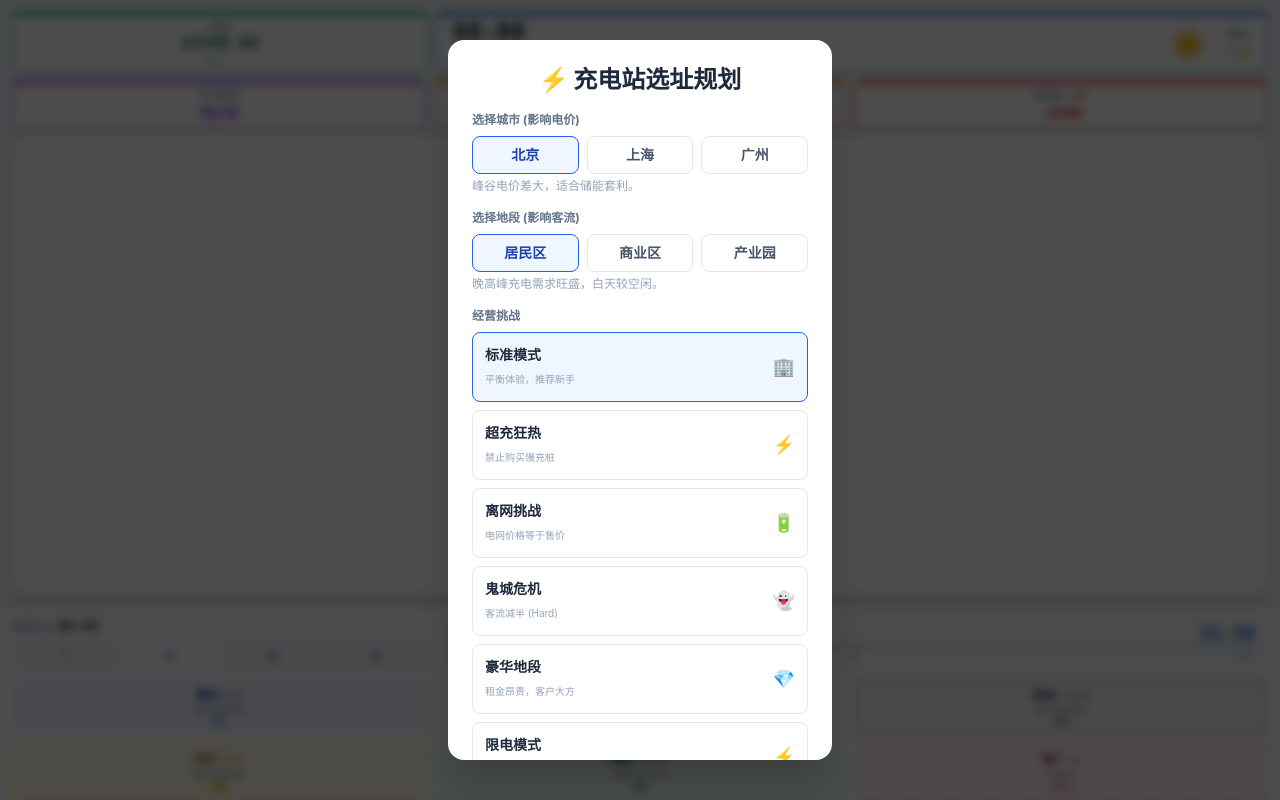
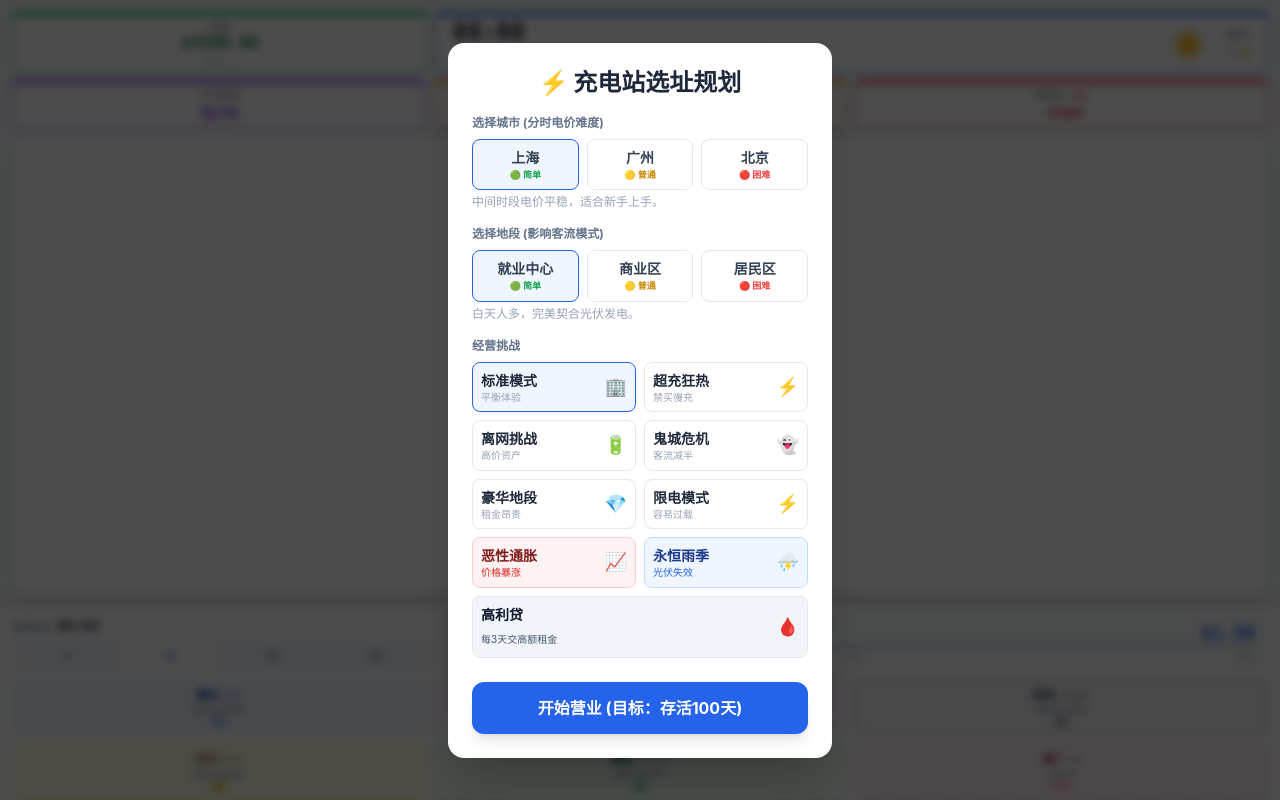
Before and after one commit to ni1o1/EVsim_visualize, a website: page docs/charge.html in a window 1280 px wide. Drawn offline with nearby package versions, Linux system fonts and the light colour scheme.

Commit message:
Update charge.html

```diff
--- a/docs/charge.html
+++ b/docs/charge.html
@@ -339,54 +339,84 @@
             <h1 class="text-2xl font-black text-slate-800 mb-4 text-center">⚡ 充电站选址规划</h1>
 
 <div class="mb-4">
-                <label class="block text-xs font-bold text-slate-500 uppercase mb-2">选择城市 (影响电价)</label>
+    <label class="block text-xs font-bold text-slate-500 uppercase mb-2">选择城市 (分时电价难度)</label>
     <div class="grid grid-cols-3 gap-2">
-                    <div onclick="selectOption('city', 'bj')" class="option-card city-card border rounded-lg p-2 text-center text-sm font-bold text-slate-600 cursor-pointer selected" data-val="bj">北京</div>
-                    <div onclick="selectOption('city', 'sh')" class="option-card city-card border rounded-lg p-2 text-center text-sm font-bold text-slate-600 cursor-pointer" data-val="sh">上海</div>
-                    <div onclick="selectOption('city', 'gz')" class="option-card city-card border rounded-lg p-2 text-center text-sm font-bold text-slate-600 cursor-pointer" data-val="gz">广州</div>
-                </div>
-                <p id="city-desc" class="text-xs text-slate-400 mt-1">峰谷电价差大，适合储能套利。</p>
+        <div onclick="selectOption('city', 'sh')" class="option-card city-card border rounded-lg p-2 text-center cursor-pointer selected" data-val="sh">
+            <div class="text-sm font-bold text-slate-700">上海</div>
+            <div class="text-[9px] text-green-600 font-bold">🟢 简单</div>
+        </div>
+
+        <div onclick="selectOption('city', 'gz')" class="option-card city-card border rounded-lg p-2 text-center cursor-pointer" data-val="gz">
+            <div class="text-sm font-bold text-slate-700">广州</div>
+            <div class="text-[9px] text-yellow-600 font-bold">🟡 普通</div>
+        </div>
+
+        <div onclick="selectOption('city', 'bj')" class="option-card city-card border rounded-lg p-2 text-center cursor-pointer" data-val="bj">
+            <div class="text-sm font-bold text-slate-700">北京</div>
+            <div class="text-[9px] text-red-500 font-bold">🔴 困难</div>
+        </div>
+    </div>
+    <p id="city-desc" class="text-xs text-slate-400 mt-1">中间时段电价平稳，适合新手上手。</p>
 </div>
 
 <div class="mb-4">
-                <label class="block text-xs font-bold text-slate-500 uppercase mb-2">选择地段 (影响客流)</label>
+    <label class="block text-xs font-bold text-slate-500 uppercase mb-2">选择地段 (影响客流模式)</label>
     <div class="grid grid-cols-3 gap-2">
-                    <div onclick="selectOption('loc', 'res')" class="option-card loc-card border rounded-lg p-2 text-center text-sm font-bold text-slate-600 cursor-pointer selected" data-val="res">居民区</div>
-                    <div onclick="selectOption('loc', 'com')" class="option-card loc-card border rounded-lg p-2 text-center text-sm font-bold text-slate-600 cursor-pointer" data-val="com">商业区</div>
-                    <div onclick="selectOption('loc', 'ind')" class="option-card loc-card border rounded-lg p-2 text-center text-sm font-bold text-slate-600 cursor-pointer" data-val="ind">产业园</div>
-                </div>
-                <p id="loc-desc" class="text-xs text-slate-400 mt-1">晚高峰充电需求旺盛，白天较空闲。</p>
-            </div>
-
+        <div onclick="selectOption('loc', 'ind')" class="option-card loc-card border rounded-lg p-2 text-center cursor-pointer selected" data-val="ind">
+            <div class="text-sm font-bold text-slate-700">就业中心</div>
+            <div class="text-[9px] text-green-600 font-bold">🟢 简单</div>
+        </div>
+
+        <div onclick="selectOption('loc', 'com')" class="option-card loc-card border rounded-lg p-2 text-center cursor-pointer" data-val="com">
+            <div class="text-sm font-bold text-slate-700">商业区</div>
+            <div class="text-[9px] text-yellow-600 font-bold">🟡 普通</div>
+        </div>
+
+        <div onclick="selectOption('loc', 'res')" class="option-card loc-card border rounded-lg p-2 text-center cursor-pointer" data-val="res">
+            <div class="text-sm font-bold text-slate-700">居民区</div>
+            <div class="text-[9px] text-red-500 font-bold">🔴 困难</div>
+        </div>
+    </div>
+    <p id="loc-desc" class="text-xs text-slate-400 mt-1">白天人多，完美契合光伏发电。</p>
+</div>
 <div class="mb-6">
     <label class="block text-xs font-bold text-slate-500 uppercase mb-2">经营挑战</label>
-                <div class="flex flex-col gap-2">
-                    <div onclick="selectOption('mode', 'std')" class="option-card mode-card border rounded-lg p-3 cursor-pointer selected flex justify-between items-center" data-val="std">
-                        <div><span class="block text-sm font-bold text-slate-800">标准模式</span><span class="text-[10px] text-slate-400">平衡体验，推荐新手</span></div><span class="text-lg">🏢</span>
-                    </div>
-                    <div onclick="selectOption('mode', 'super')" class="option-card mode-card border rounded-lg p-3 cursor-pointer flex justify-between items-center" data-val="super">
-                        <div><span class="block text-sm font-bold text-slate-800">超充狂热</span><span class="text-[10px] text-slate-400">禁止购买慢充桩</span></div><span class="text-lg">⚡</span>
-                    </div>
-                    <div onclick="selectOption('mode', 'offgrid')" class="option-card mode-card border rounded-lg p-3 cursor-pointer flex justify-between items-center" data-val="offgrid">
-                        <div><span class="block text-sm font-bold text-slate-800">离网挑战</span><span class="text-[10px] text-slate-400">电网价格等于售价</span></div><span class="text-lg">🔋</span>
-                    </div>
-                    <div onclick="selectOption('mode', 'ghost')" class="option-card mode-card border rounded-lg p-3 cursor-pointer flex justify-between items-center" data-val="ghost">
-                        <div><span class="block text-sm font-bold text-slate-800">鬼城危机</span><span class="text-[10px] text-slate-400">客流减半 (Hard)</span></div><span class="text-lg">👻</span>
-                    </div>
-                    <div onclick="selectOption('mode', 'luxury')" class="option-card mode-card border rounded-lg p-3 cursor-pointer flex justify-between items-center" data-val="luxury">
-                        <div><span class="block text-sm font-bold text-slate-800">豪华地段</span><span class="text-[10px] text-slate-400">租金昂贵，客户大方</span></div><span class="text-lg">💎</span>
-                    </div>
-                    <div onclick="selectOption('mode', 'powerlimit')" class="option-card mode-card border rounded-lg p-3 cursor-pointer flex justify-between items-center" data-val="powerlimit">
-                        <div><span class="block text-sm font-bold text-slate-800">限电模式</span><span class="text-[10px] text-slate-400">电压很低，容易过载</span></div><span class="text-lg">⚡</span>
-                    </div>
-
-                    <div onclick="selectOption('mode', 'inflation')" class="option-card mode-card border rounded-lg p-3 cursor-pointer flex justify-between items-center border-red-200 bg-red-50" data-val="inflation">
-                        <div><span class="block text-sm font-bold text-red-900">恶性通胀</span><span class="text-[10px] text-red-600">资产价格暴涨</span></div><span class="text-lg">📈</span>
-                    </div>
-                    <div onclick="selectOption('mode', 'rain')" class="option-card mode-card border rounded-lg p-3 cursor-pointer flex justify-between items-center border-blue-200 bg-blue-50" data-val="rain">
-                        <div><span class="block text-sm font-bold text-blue-900">永恒雨季</span><span class="text-[10px] text-blue-600">永久暴雨 (Hard)</span></div><span class="text-lg">⛈️</span>
-                    </div>
-                    <div onclick="selectOption('mode', 'shark')" class="option-card mode-card border rounded-lg p-3 cursor-pointer flex justify-between items-center border-slate-200 bg-slate-100" data-val="shark">
+
+    <div class="grid grid-cols-2 gap-2">
+
+        <div onclick="selectOption('mode', 'std')" class="option-card mode-card border rounded-lg p-2 cursor-pointer selected flex justify-between items-center h-full" data-val="std">
+            <div class="overflow-hidden"><span class="block text-sm font-bold text-slate-800 truncate">标准模式</span><span class="block text-[10px] text-slate-400 leading-tight">平衡体验</span></div><span class="text-lg ml-1">🏢</span>
+        </div>
+
+        <div onclick="selectOption('mode', 'super')" class="option-card mode-card border rounded-lg p-2 cursor-pointer flex justify-between items-center h-full" data-val="super">
+            <div class="overflow-hidden"><span class="block text-sm font-bold text-slate-800 truncate">超充狂热</span><span class="block text-[10px] text-slate-400 leading-tight">禁买慢充</span></div><span class="text-lg ml-1">⚡</span>
+        </div>
+
+        <div onclick="selectOption('mode', 'offgrid')" class="option-card mode-card border rounded-lg p-2 cursor-pointer flex justify-between items-center h-full" data-val="offgrid">
+            <div class="overflow-hidden"><span class="block text-sm font-bold text-slate-800 truncate">离网挑战</span><span class="block text-[10px] text-slate-400 leading-tight">高价资产</span></div><span class="text-lg ml-1">🔋</span>
+        </div>
+
+        <div onclick="selectOption('mode', 'ghost')" class="option-card mode-card border rounded-lg p-2 cursor-pointer flex justify-between items-center h-full" data-val="ghost">
+            <div class="overflow-hidden"><span class="block text-sm font-bold text-slate-800 truncate">鬼城危机</span><span class="block text-[10px] text-slate-400 leading-tight">客流减半</span></div><span class="text-lg ml-1">👻</span>
+        </div>
+
+        <div onclick="selectOption('mode', 'luxury')" class="option-card mode-card border rounded-lg p-2 cursor-pointer flex justify-between items-center h-full" data-val="luxury">
+            <div class="overflow-hidden"><span class="block text-sm font-bold text-slate-800 truncate">豪华地段</span><span class="block text-[10px] text-slate-400 leading-tight">租金昂贵</span></div><span class="text-lg ml-1">💎</span>
+        </div>
+
+        <div onclick="selectOption('mode', 'powerlimit')" class="option-card mode-card border rounded-lg p-2 cursor-pointer flex justify-between items-center h-full" data-val="powerlimit">
+            <div class="overflow-hidden"><span class="block text-sm font-bold text-slate-800 truncate">限电模式</span><span class="block text-[10px] text-slate-400 leading-tight">容易过载</span></div><span class="text-lg ml-1">⚡</span>
+        </div>
+
+        <div onclick="selectOption('mode', 'inflation')" class="option-card mode-card border rounded-lg p-2 cursor-pointer flex justify-between items-center border-red-200 bg-red-50 h-full" data-val="inflation">
+            <div class="overflow-hidden"><span class="block text-sm font-bold text-red-900 truncate">恶性通胀</span><span class="block text-[10px] text-red-600 leading-tight">价格暴涨</span></div><span class="text-lg ml-1">📈</span>
+        </div>
+
+        <div onclick="selectOption('mode', 'rain')" class="option-card mode-card border rounded-lg p-2 cursor-pointer flex justify-between items-center border-blue-200 bg-blue-50 h-full" data-val="rain">
+            <div class="overflow-hidden"><span class="block text-sm font-bold text-blue-900 truncate">永恒雨季</span><span class="block text-[10px] text-blue-600 leading-tight">光伏失效</span></div><span class="text-lg ml-1">⛈️</span>
+        </div>
+
+        <div onclick="selectOption('mode', 'shark')" class="col-span-2 option-card mode-card border rounded-lg p-2 cursor-pointer flex justify-between items-center border-slate-200 bg-slate-100 h-full" data-val="shark">
             <div><span class="block text-sm font-bold text-slate-900">高利贷</span><span class="text-[10px] text-slate-600">每3天交高额租金</span></div><span class="text-lg">🩸</span>
         </div>
     </div>
@@ -452,17 +482,122 @@
 <script>
 // ================= 配置数据 =================
 const CITY_CONFIG = {
-    // 北京: 谷电 0.3, 平电 0.5, 峰电 0.8-1.5
-    // 逻辑修正：0.3时必须充电，0.5时如果不缺电可以不充，留着放电
-    bj: { name: "北京", prices: [0.3, 0.3, 0.3, 0.3, 0.3, 0.3, 0.5, 0.8, 1.2, 1.4, 1.4, 1.2, 0.8, 0.8, 1.2, 1.4, 1.5, 1.5, 1.2, 1.0, 0.8, 0.5, 0.4, 0.3] },
-    sh: { name: "上海", prices: [0.4, 0.4, 0.4, 0.4, 0.4, 0.6, 0.8, 1.0, 1.0, 1.0, 1.2, 1.2, 1.0, 1.0, 1.0, 1.2, 1.2, 1.0, 0.8, 0.8, 0.6, 0.5, 0.4, 0.4] },
-    gz: { name: "广州", prices: [0.35,0.35,0.35,0.35,0.35,0.4, 0.7, 1.0, 1.3, 1.3, 1.1, 1.0, 0.9, 0.9, 1.1, 1.3, 1.4, 1.3, 1.1, 0.9, 0.7, 0.5, 0.4, 0.35] }
+    // 数据来源：2023年中国主要城市EV基础设施表 (Table 1)
+
+    // 北京 (Beijing)
+    // 谷(Low): 23:00-7:00
+    // 平(Med): 7:00-10:00, 13:00-17:00, 22:00-23:00
+    // 峰(High): 10:00-13:00, 17:00-22:00
+    bj: {
+        name: "北京",
+        prices: [
+            // 00-06 (谷)
+            0.35, 0.35, 0.35, 0.35, 0.35, 0.35, 0.35,
+            // 07-09 (平)
+            0.75, 0.75, 0.75,
+            // 10-12 (峰 - 午间高峰)
+            1.50, 1.50, 1.50,
+            // 13-16 (平)
+            0.75, 0.75, 0.75, 0.75,
+            // 17-21 (峰 - 晚高峰)
+            1.50, 1.50, 1.50, 1.50, 1.50,
+            // 22 (平)
+            0.75,
+            // 23 (谷)
+            0.35
+        ]
+    },
+
+    // 广州 (Guangzhou)
+    // 谷(Low): 0:00-8:00
+    // 平(Med): 8:00-10:00, 12:00-14:00, 19:00-24:00
+    // 峰(High): 10:00-12:00, 14:00-19:00 (超长下午高峰)
+    gz: {
+        name: "广州",
+        prices: [
+            // 00-07 (谷 - 早上8点才结束)
+            0.35, 0.35, 0.35, 0.35, 0.35, 0.35, 0.35, 0.35,
+            // 08-09 (平)
+            0.75, 0.75,
+            // 10-11 (峰)
+            1.50, 1.50,
+            // 12-13 (平 - 午休)
+            0.75, 0.75,
+            // 14-18 (峰 - 下午极其昂贵)
+            1.50, 1.50, 1.50, 1.50, 1.50,
+            // 19-23 (平 - 晚上比较友好)
+            0.75, 0.75, 0.75, 0.75, 0.75
+        ]
+    },
+
+    // 上海 (Shanghai)
+    // 谷(Low): 22:00-6:00
+    // 平(Med): 6:00-8:00, 11:00-18:00, 21:00-22:00
+    // 峰(High): 8:00-11:00, 18:00-21:00 (典型的早晚双高峰)
+    sh: {
+        name: "上海",
+        prices: [
+            // 00-05 (谷)
+            0.35, 0.35, 0.35, 0.35, 0.35, 0.35,
+            // 06-07 (平)
+            0.75, 0.75,
+            // 08-10 (峰 - 早高峰)
+            1.50, 1.50, 1.50,
+            // 11-17 (平 - 白天平稳)
+            0.75, 0.75, 0.75, 0.75, 0.75, 0.75, 0.75,
+            // 18-20 (峰 - 晚高峰)
+            1.50, 1.50, 1.50,
+            // 21 (平)
+            0.75,
+            // 22-23 (谷 - 入夜早)
+            0.35, 0.35
+        ]
+    }
 };
 
 const LOC_CONFIG = {
-    res: { name: "居民区", traffic: [0.4, 0.1, 0.05, 0.05, 0.1, 0.2, 0.3, 0.2, 0.1, 0.1, 0.1, 0.1, 0.1, 0.1, 0.2, 0.3, 0.5, 0.8, 0.9, 0.8, 0.7, 0.6, 0.5, 0.5] },
-    com: { name: "商业区", traffic: [0.05, 0.05, 0.05, 0.05, 0.05, 0.1, 0.2, 0.3, 0.4, 0.5, 0.6, 0.8, 0.9, 0.8, 0.7, 0.6, 0.5, 0.4, 0.3, 0.2, 0.1, 0.1, 0.05, 0.05] },
-    ind: { name: "产业园", traffic: [0.1, 0.1, 0.1, 0.1, 0.2, 0.3, 0.5, 0.8, 0.9, 0.5, 0.4, 0.6, 0.6, 0.4, 0.4, 0.5, 0.8, 0.7, 0.4, 0.2, 0.1, 0.1, 0.1, 0.1] }
+    // 居民区：早起出门有一波小高潮，白天低谷，傍晚下班回家开始暴涨，半夜逐渐回落
+    res: {
+        name: "居民区",
+        // 00-05点: 深夜还有网约车回村或晚归族，但比以前低
+        // 06-08点: 早高峰救急充电
+        // 09-16点: 大家上班去了，空城
+        // 17-23点: 下班回家，高峰期
+        traffic: [
+            0.3, 0.2, 0.1, 0.1, 0.1, 0.2, // 00-05
+            0.4, 0.5, 0.3, 0.2, 0.1, 0.1, // 06-11 (07:00是早高峰)
+            0.1, 0.1, 0.2, 0.3, 0.6, 0.8, // 12-17 (17:00开始下班)
+            0.9, 1.0, 0.9, 0.7, 0.5, 0.4  // 18-23 (19:00是峰值)
+        ]
+    },
+
+    // 商业区：早上没人，中午吃饭小高峰，下午茶平稳，晚上吃饭逛街大高峰
+    com: {
+        name: "商业区",
+        // 00-09点: 店铺关门，几无流量
+        // 11-13点: 午餐高峰
+        // 18-21点: 晚餐/电影/购物 绝对晚高峰
+        traffic: [
+            0.05, 0.05, 0.0, 0.0, 0.0, 0.0, // 00-05
+            0.1, 0.2, 0.4, 0.6, 0.8, 0.9,   // 06-11 (10点开门, 11点午餐)
+            0.8, 0.7, 0.7, 0.6, 0.7, 0.9,   // 12-17 (下午稍降, 17点开始回升)
+            1.0, 1.0, 0.9, 0.6, 0.3, 0.1    // 18-23 (18-20点最火爆)
+        ]
+    },
+
+    // 产业园：上班打卡后插枪，白天持续充，下班人去楼空
+    ind: {
+        name: "就业中心",
+        // 08-10点: 到达高峰，抢桩最凶的时候
+        // 11-16点: 持续平稳，主要是补电或访客
+        // 18点后:  迅速归零
+        traffic: [
+            0.05, 0.05, 0.05, 0.05, 0.1, 0.2, // 00-05 (夜班极少)
+            0.5, 0.9, 1.0, 0.8, 0.6, 0.5,     // 06-11 (08-09点疯狂涌入)
+            0.5, 0.5, 0.4, 0.3, 0.2, 0.1,     // 12-17 (下午逐渐减少)
+            0.05, 0.05, 0.05, 0.05, 0.05, 0.05 // 18-23 (下班回家了)
+        ]
+    }
 };
 
 const CONFIG = {
@@ -506,7 +641,7 @@ const TIME_LABELS = generateTimeLabels(); // 144个时间点
 
 // ================= 状态管理 =================
 let state = getInitialState();
-let selectedSettings = { city: 'bj', loc: 'res', mode: 'std' };
+let selectedSettings = { city: 'sh', loc: 'ind', mode: 'std' };
 let modalOpenCount = 0;
 let myChart = null; // ECharts 实例
 
@@ -551,8 +686,24 @@ function selectOption(type, val) {
     document.querySelector(`.${type}-card[data-val="${val}"]`).classList.add('selected');
 
 if (type === 'city') {
-        const desc = { bj: "峰谷差大", sh: "电价平缓", gz: "午间高价" };
+        const desc = {
+            // 上海：最友好的曲线
+            sh: "白天有超长平价期(11-18点)，容错率高，适合光伏。",
+
+            // 广州：下午是鬼门关
+            gz: "下午(14-19点)电价极高，商业区慎选！晚上较便宜。",
+
+            // 北京：晚高峰杀手
+            bj: "晚高峰(17-22点)电价极贵且长，居民区必须配储能！"
+        };
         document.getElementById('city-desc').innerText = desc[val];
+
+        // 增加动态颜色提示，增强警示效果
+        const descEl = document.getElementById('city-desc');
+        if(val === 'sh') descEl.className = "text-xs text-green-600 mt-1 font-bold";
+        else if(val === 'bj') descEl.className = "text-xs text-red-500 mt-1 font-bold";
+        else descEl.className = "text-xs text-slate-400 mt-1";
+
     } else if (type === 'loc') {
         const desc = { res: "晚间需求大", com: "白日需求大", ind: "早晚双高峰" };
         document.getElementById('loc-desc').innerText = desc[val];
@@ -581,6 +732,12 @@ function startGame() {
         }
     }
 
+    if (state.settings.mode === 'offgrid') {
+        // 遍历所有资产的当前成本，直接打 0.75 折
+        for (let key in state.currentCosts) {
+            state.currentCosts[key] = Math.floor(state.currentCosts[key] * 0.75);
+        }
+    }
     if (state.settings.mode === 'rain') {
         state.weather = 'rainy';
         state.forecast = 'rainy';
@@ -1087,7 +1244,15 @@ function triggerRandomEvent() {
         document.getElementById('ev-amt').className = "font-bold text-blue-600";
     } else {
         ev = EVENTS.instant[Math.floor(Math.random() * EVENTS.instant.length)];
-        let amount = ev.amt + (state.day * 5);
+        // --- 修复开始 ---
+        // 只有当基础金额不为0时才应用膨胀逻辑
+        let inflation = 0;
+        if (ev.amt !== 0) {
+            // 如果是正数(奖励)，就越加越多；如果是负数(罚款)，就越扣越多
+            inflation = (ev.amt > 0 ? 1 : -1) * state.day * 5;
+        }
+        let amount = ev.amt + inflation;
+        // --- 修复结束 ---
         state.money += amount;
         document.getElementById('ev-amt').innerText = (amount > 0 ? "+" : "") + `$${Math.abs(amount)}`;
         document.getElementById('ev-amt').className = amount > 0 ? "font-bold font-mono text-lg text-green-600" : "font-bold font-mono text-lg text-red-600";
```
Lines whose indentation alone changed are shown as unchanged.
